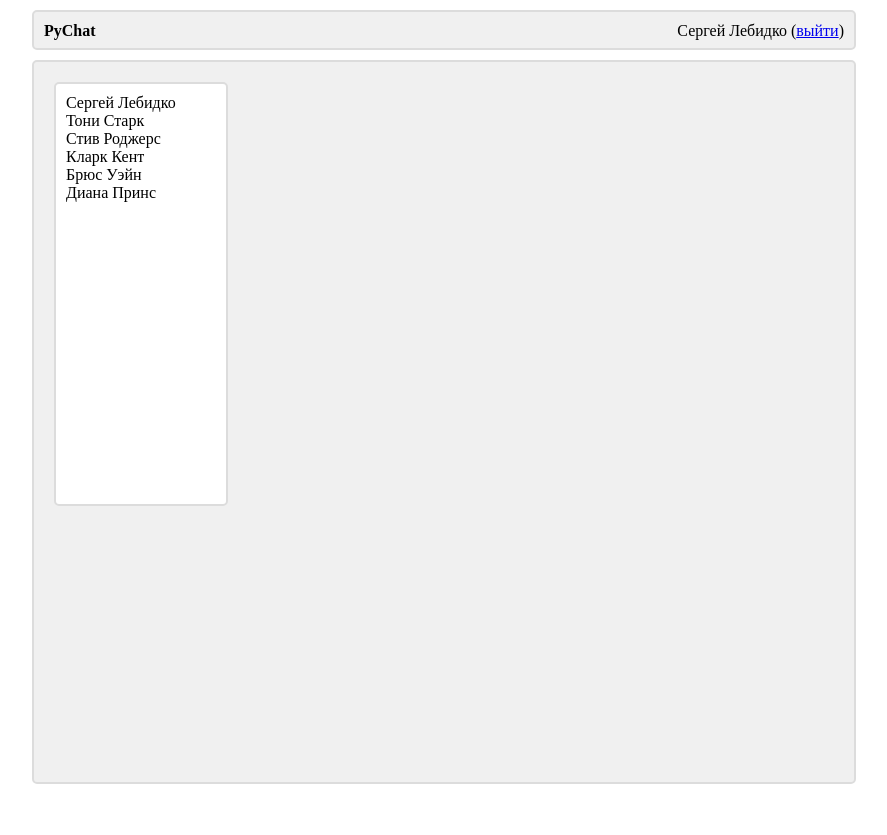
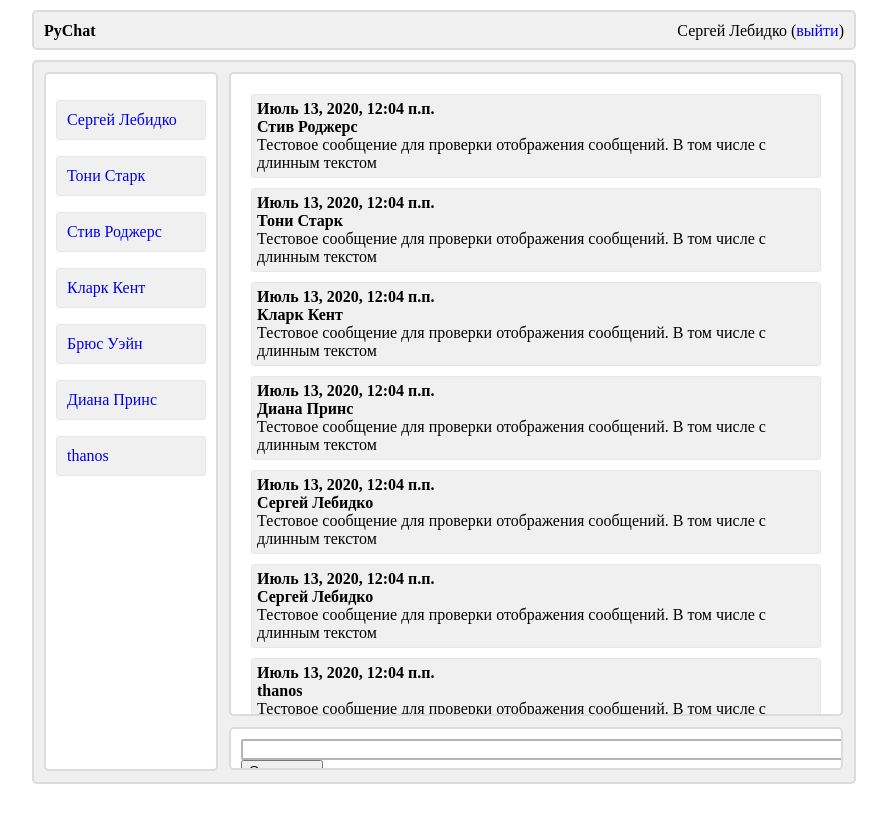
Before and after one commit to Ivanovswork/dznet, a Django app: page /chat/index/ in a window 1280 px wide. Shown: the top 835 px of the page, without its empty margins (196-1083 px from the left). Run offline with Django 3.2, Linux system fonts and the light colour scheme; a user stored in the database is signed in; data comes from the database, SQL or seed files in the repository; both versions use the stored data as it was after the commit.

Commit message:
На главной странице созданы основные блоки

```diff
--- a/chat/views.py
+++ b/chat/views.py
@@ -24,7 +24,24 @@ def index(request):
         return render(request, 'chat/index.html', context={})
 
     user_list = User.objects.all()
-    context = {'user_list': user_list}
+
+    # Тестовый код для генерирования сообщений
+    import random
+    from datetime import datetime
+    message_list = []
+    for _ in range(50):
+        message_list.append(
+            {
+                'dt': datetime.now(),
+                'text': 'Тестовое сообщение для проверки отображения сообщений. В том числе с длинным текстом',
+                'sender': random.choice(user_list)
+            }
+        )
+
+    context = {
+        'user_list': user_list,
+        'message_list': message_list
+    }
     return render(request, 'chat/index.html', context=context)
 
 
--- a/templates/chat/index.html
+++ b/templates/chat/index.html
@@ -2,27 +2,103 @@
 
 {% block content %}
     <style>
-        #users_block {
-            position: relative;
-            top: 10px;
-            left: 10px;
-            width: 150px;
-            height: 400px;
+        div.inner_div {
             overflow: auto;
             background-color: RGB(255, 255, 255);
             border: 2px solid RGB(220, 220, 220);
             border-radius: 5px;
             padding: 10px;
         }
+
+        #users_block {
+            position: absolute;
+            top: 10px;
+            left: 10px;
+            width: 150px;
+            height: 675px;
+        }
+
+        #messages_block {
+            position: absolute;
+            top: 10px;
+            left: 195px;
+            width: 590px;
+            height: 620px;
+        }
+
+        #sender_block {
+            position: absolute;
+            top: 665px;
+            left: 195px;
+            width: 590px;
+            height: 19px;
+        }
+
+        a {
+            text-decoration: none;
+        }
+
+        p.user_block {
+            border: 1px solid RGB(230, 230, 230);
+            background-color: RGB(240, 240, 240);
+            border-radius: 3px;
+            padding: 10px;
+        }
+
+        p.message_block {
+            border: 1px solid RGB(230, 230, 230);
+            background-color: RGB(240, 240, 240);
+            border-radius: 3px;
+            padding: 5px;
+            margin: 10px;
+        }
+
+        input {
+            border: 2px solid RGB(180, 180, 180);
+            border-radius: 2px;
+        }
     </style>
 
     {% if user.is_authenticated %}
-        <div class="basic_block" style="height: 700px">
-            <div id="users_block">
+        <div class="basic_block" style="height: 700px; position: relative;">
+            <div id="users_block" class="inner_div">
                 {% for element in user_list %}
-                    {{ element.get_full_name }}<br>
+                    <p class="user_block">
+                        <a href="javascript: show()">
+                            {% if element.first_name or element.last_name %}
+                                {{ element.get_full_name }}
+                            {% else %}
+                                {{ element.username }}
+                            {% endif %}
+                        </a>
+                    </p>
                 {% endfor %}
+            </div>
+            <div id="messages_block" class="inner_div">
+                {% for element in message_list %}
+                    <p class="message_block">
+                        <b>
+                            {{ element.dt }}<br>
+                            {% if element.sender.first_name or element.sender.last_name %}
+                                {{ element.sender.get_full_name }}<br>
+                            {% else %}
+                                {{ element.sender.username }}<br>
+                            {% endif %}
+                        </b>
+                        {{ element.text }}<br>
+                    </p>
+                {% endfor %}
+            </div>
+            <div id="sender_block" class="inner_div">
+                <input type="text" size="75" name="message_text">
+                <button id="send_button">Отправить</button>
             </div>
         </div>
     {% endif %}
+
+    <script>
+        function show() {
+            alert('Выбран пользователь!')
+        }
+    </script>
 {% endblock %}
```
Also changed, not shown: db.sqlite3.
